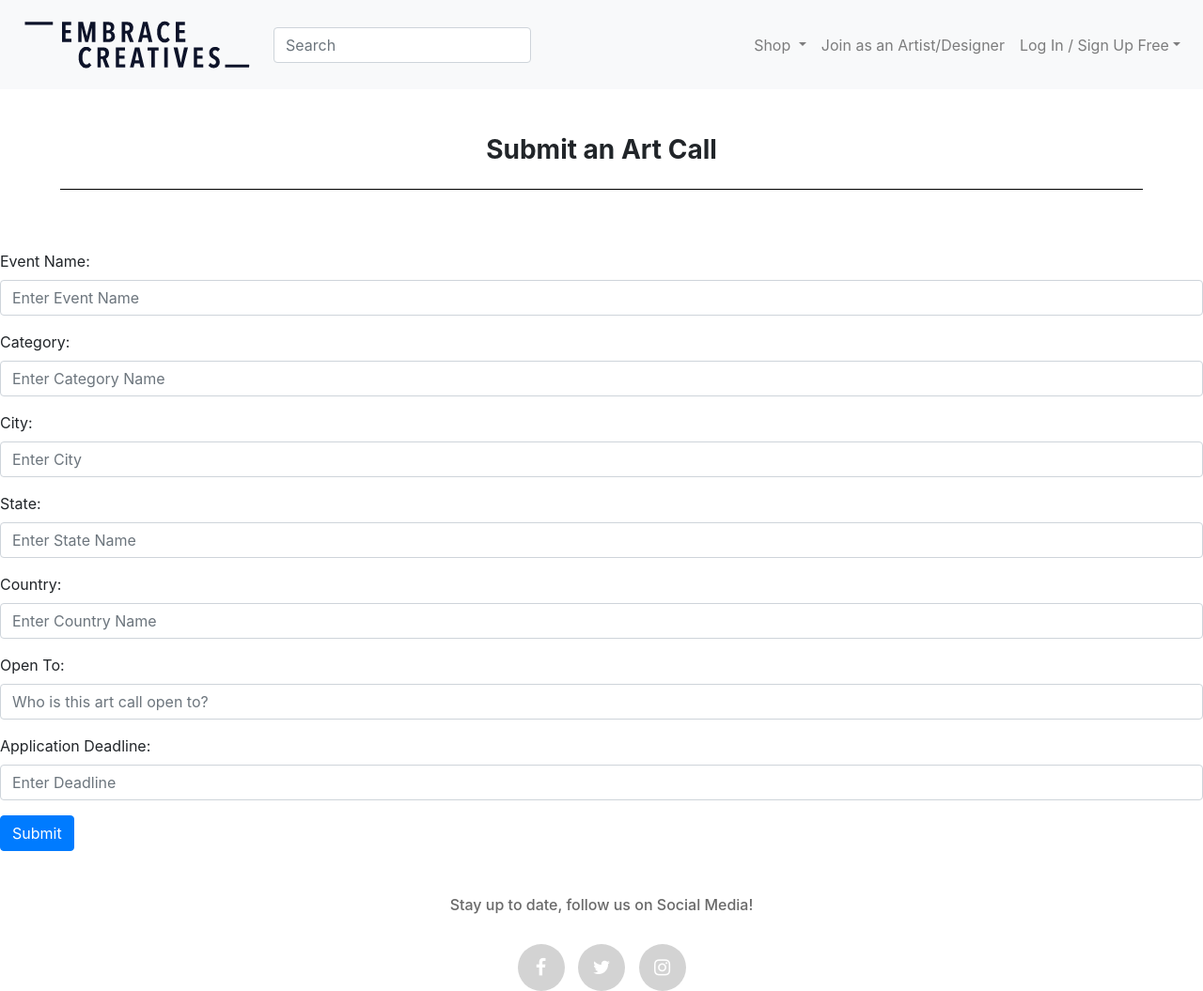
After one commit to OnlySishir/senior-capstone-project, a PHP site: page /art-call-submission.html in a window 1280 px wide. The commit adds this page. Shown: the whole page at 94% size. Run offline with PHP 8.4, Linux system fonts and the light colour scheme; some libraries are stand-ins or nearby versions.

Commit message:
Art Calls Form

```diff
--- /dev/null
+++ b/art-call-submission.html
@@ -0,0 +1,151 @@
+<!doctype html>
+<html lang="en">
+
+<head>
+  <title>Art Call Submission</title>
+  <!-- Required meta tags -->
+  <meta charset="utf-8">
+  <meta name="viewport" content="width=device-width, initial-scale=1, shrink-to-fit=no">
+
+  <!-- Bootstrap CSS -->
+  <link rel="stylesheet" href="https://stackpath.bootstrapcdn.com/bootstrap/4.3.1/css/bootstrap.min.css" integrity="sha384-ggOyR0iXCbMQv3Xipma34MD+dH/1fQ784/j6cY/iJTQUOhcWr7x9JvoRxT2MZw1T" crossorigin="anonymous">
+
+  <link rel="stylesheet" href="https://maxcdn.bootstrapcdn.com/font-awesome/4.5.0/css/font-awesome.min.css">
+
+  <!-- Main Stylesheet File -->
+  <link href="css/style.css" rel="stylesheet" />
+</head>
+
+<body>
+  <!-- Nav Bar Start -->
+  <nav class="navbar navbar-expand-lg navbar-light bg-light">
+    <a class="navbar-brand" href="index.html">
+      <img src="./img/EC_logo-Black.png" alt="Logo" />
+    </a>
+    <button class="navbar-toggler" type="button" data-toggle="collapse" data-target="#navbarsExample03" aria-controls="navbarsExample03" aria-expanded="false" aria-label="Toggle navigation">
+      <span class="navbar-toggler-icon"></span>
+    </button>
+    <div class="collapse navbar-collapse" id="navbarsExample03">
+      <form class="form-inline my-2 my-md-0">
+        <input class="form-control" type="text" placeholder="Search" />
+      </form>
+      <ul class="navbar-nav ml-auto">
+        <li class="nav-item dropdown">
+          <a class="nav-link dropdown-toggle" href="#" id="dropdown03" data-toggle="dropdown" aria-haspopup="true" aria-expanded="false">Shop
+          </a>
+          <div class="dropdown-menu" aria-labelledby="dropdown03">
+            <a class="dropdown-item" href="#">Shop by Category</a>
+            <a class="dropdown-item" href="#">Shop by Artist</a>
+            <a class="dropdown-item" href="#">Shop by Location</a>
+          </div>
+        </li>
+        <li class="nav-item">
+          <a class="nav-link" href="#">Join as an Artist/Designer</a>
+        </li>
+        <li class="nav-item dropdown">
+          <a class="nav-link dropdown-toggle" href="#" id="dropdown03" data-toggle="dropdown" aria-haspopup="true" aria-expanded="false">Log In / Sign Up Free</a>
+          <div class="dropdown-menu dropdown-menu-right">
+            <form class="px-4 py-3">
+              <div class="form-group">
+                <label for="loginEmail">User Name / Email</label>
+                <input type="email" class="form-control" id="loginEmail" placeholder="email@example.com" />
+              </div>
+              <div class="form-group">
+                <label for="loginPassword">Password</label>
+                <input type="password" class="form-control" id="loginPassword" placeholder="Password" />
+              </div>
+              <div class="form-check">
+                <input type="checkbox" class="form-check-input" id="dropdownCheck" />
+                <label class="form-check-label" for="dropdownCheck">
+                  Remember me
+                </label>
+              </div>
+              <button type="submit" class="btn btn-primary">Sign in</button>
+            </form>
+            <div class="dropdown-divider"></div>
+            <a class="dropdown-item" href="#">New around here? Sign up</a>
+            <a class="dropdown-item" href="#">Forgot password?</a>
+          </div>
+        </li>
+      </ul>
+    </div>
+  </nav>
+  <!-- Nav Bar End -->
+  <br>
+  <br>
+  <!-- Art Calls Submission Header -->
+  <div class="container">
+    <div class="row justify-content-md-center">
+      <h3 class="bold">Submit an Art Call</h3>
+    </div>
+  </div>
+  <hr width="90%" color="black">
+  <!-- Art Calls Submission Header End -->
+  <br>
+  <br>
+  <!-- Art Calls Submission Form Start -->
+  <form action="/action_page.php">
+    <div class="form-group">
+      <label for="event-name">Event Name:</label>
+      <input type="event-name" class="form-control" placeholder="Enter Event Name" id="event-name">
+    </div>
+    <div class="form-group">
+      <label for="category">Category:</label>
+      <input type="category" class="form-control" placeholder="Enter Category Name" id="cat-name">
+    </div>
+    <div class="form-group">
+      <label for="city">City:</label>
+      <input type="city" class="form-control" placeholder="Enter City" id="city-name">
+    </div>
+    <div class="form-group">
+      <label for="state">State:</label>
+      <input type="state" class="form-control" placeholder="Enter State Name" id="state-name">
+    </div>
+    <div class="form-group">
+      <label for="country">Country:</label>
+      <input type="country" class="form-control" placeholder="Enter Country Name" id="country-name">
+    </div>
+    <div class="form-group">
+      <label for="open-to">Open To:</label>
+      <input type="open-to" class="form-control" placeholder="Who is this art call open to?" id="open-to-name">
+    </div>
+    <div class="form-group">
+      <label for="deadline">Application Deadline:</label>
+      <input type="deadline" class="form-control" placeholder="Enter Deadline" id="deadline">
+    </div>
+
+    <button type="submit" class="btn btn-primary">Submit</button>
+  </form>
+  <!-- Art Calls Submission Form End -->
+  <br>
+  <br>
+  <!-- Socials Start -->
+  <div class="container">
+    <div class="row justify-content-md-center">
+      <h6 class="light">Stay up to date, follow us on Social Media!</h3>
+    </div>
+  </div>
+  <br>
+  <div class="container">
+    <div class="row justify-content-md-center">
+      <div>
+        <ul class="social-network social-circle">
+          <li><a href="https://www.facebook.com/EmbraceCreatives/" target="_blank" class="icoFacebook" title="Facebook"><i
+                class="fa fa-facebook"></i></a></li>
+          <li><a href="https://twitter.com/EmbraceCreativs" target="_blank" class="icoTwitter" title="Twitter"><i
+                class="fa fa-twitter"></i></a></li>
+          <li><a href="https://www.instagram.com/embracecreatives/" target="_blank" class="icoInstagram"
+              title="Instagram"><i class="fa fa-instagram"></i></a></li>
+        </ul>
+      </div>
+    </div>
+  </div>
+  <!-- Socials End -->
+  <!-- Optional JavaScript -->
+  <!-- jQuery first, then Popper.js, then Bootstrap JS -->
+  <script src="https://code.jquery.com/jquery-3.3.1.slim.min.js" integrity="sha384-q8i/X+965DzO0rT7abK41JStQIAqVgRVzpbzo5smXKp4YfRvH+8abtTE1Pi6jizo" crossorigin="anonymous"></script>
+  <script src="https://cdnjs.cloudflare.com/ajax/libs/popper.js/1.14.7/umd/popper.min.js" integrity="sha384-UO2eT0CpHqdSJQ6hJty5KVphtPhzWj9WO1clHTMGa3JDZwrnQq4sF86dIHNDz0W1" crossorigin="anonymous"></script>
+  <script src="https://stackpath.bootstrapcdn.com/bootstrap/4.3.1/js/bootstrap.min.js" integrity="sha384-JjSmVgyd0p3pXB1rRibZUAYoIIy6OrQ6VrjIEaFf/nJGzIxFDsf4x0xIM+B07jRM" crossorigin="anonymous"></script>
+</body>
+
+</html>
--- a/css/style.css
+++ b/css/style.css
@@ -2,12 +2,26 @@ h3.bold {
   font-weight: bold;
 }
 
-h5.subtite {
+h5.subtitle {
   color: dimgrey;
 }
 
 h4.card-title {
   font-weight: bold;
+  color:
+black;
+}
+
+.art-call-link{
+  color: #000;
+}
+
+.card-slides{
+  height: 350px;
+  background-color: whitesmoke;
+  padding-top: 5px;
+  padding-bottom: 10px;
+  width: auto;
 }
 
 h5.bold {
```
Also changed, not shown: art-calls.html (+28 -17 lines), events.html (+4 -4 lines), index.html (+5 -5 lines).
